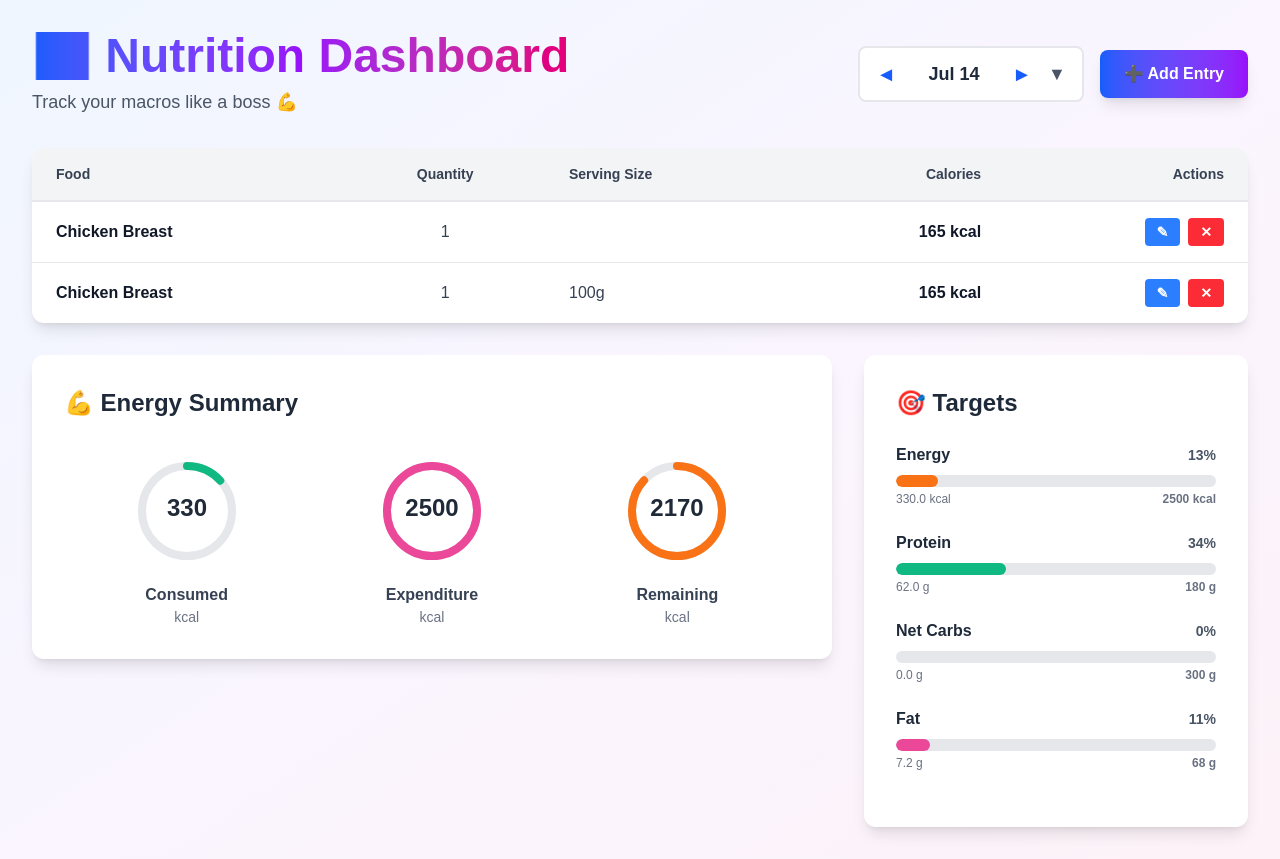
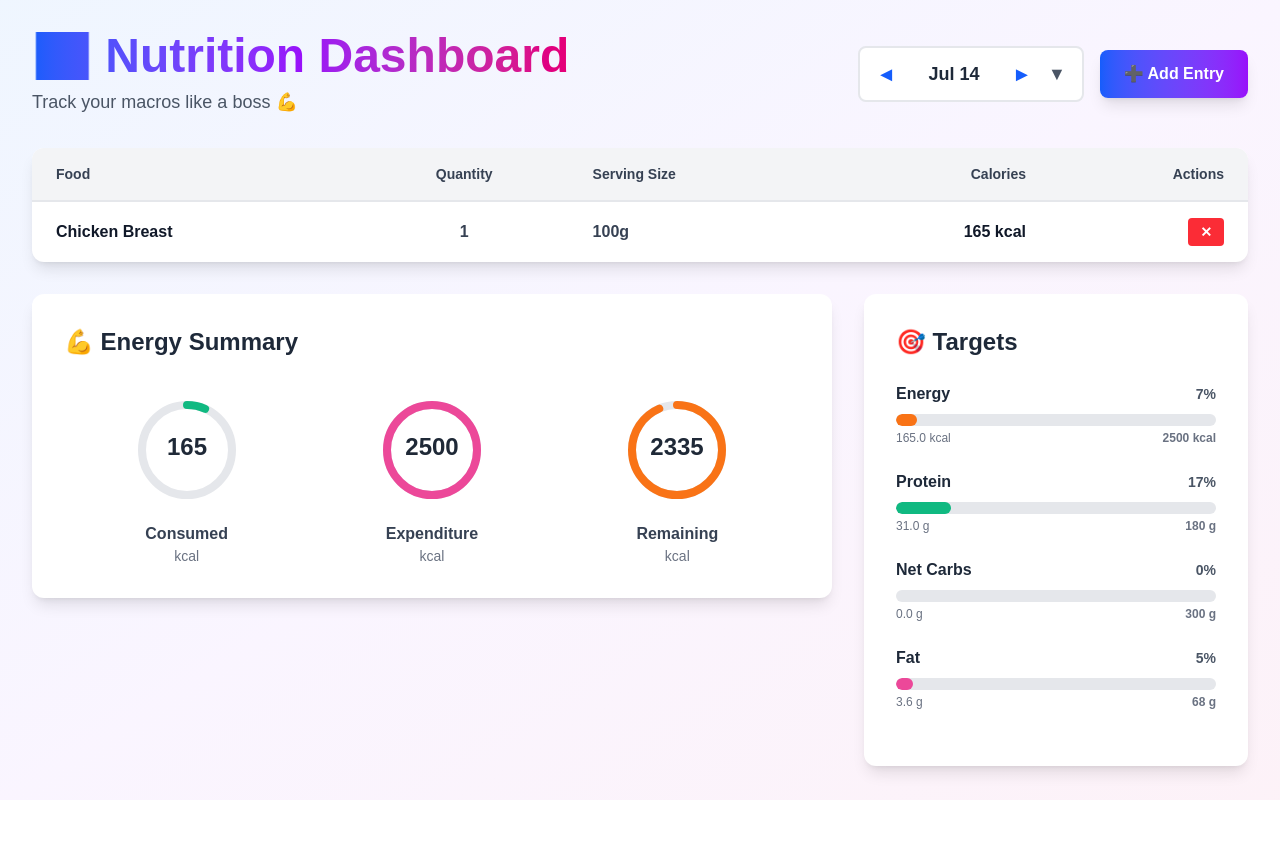
Before and after one commit to ErezBiren/cronometer-2, a Next.js app: page / in a window 1280 px wide. After the commit the page ends 800 px from the top, so only its background shows below. Built offline with nearby package versions, Linux system fonts and the light colour scheme.

Commit message:
Implement inline editing for nutrition entries in EntriesTable component

```diff
--- a/app/components/EntriesTable.tsx
+++ b/app/components/EntriesTable.tsx
@@ -1,20 +1,68 @@
+'use client';
+
+import { useState } from 'react';
 import { NutritionEntry } from '@/app/lib/calculations';
+
+interface Serving {
+  label: string;
+  grams: number;
+}
+
+interface Food {
+  id: string;
+  name: string;
+  servings: Serving[];
+  image: string;
+  calories: number;
+  protein: number;
+  carbs: number;
+  fat: number;
+}
 
 interface EntriesTableProps {
   entries: NutritionEntry[];
+  foods: Food[];
   onDelete: (id: string) => void;
   onEdit: (entry: NutritionEntry) => void;
+  onUpdateEntry: (id: string, quantity: number, serving: string) => Promise<void>;
   loading: boolean;
   animatingId: string | null;
 }
 
 export default function EntriesTable({
   entries,
+  foods,
   onDelete,
   onEdit,
+  onUpdateEntry,
   loading,
   animatingId,
 }: EntriesTableProps) {
+  const [editingId, setEditingId] = useState<string | null>(null);
+  const [editingQuantity, setEditingQuantity] = useState('');
+  const [editingServing, setEditingServing] = useState('');
+  const [savingId, setSavingId] = useState<string | null>(null);
+
+  const startInlineEdit = (entry: NutritionEntry) => {
+    setEditingId(entry.id);
+    setEditingQuantity(entry.quantity.toString());
+    setEditingServing(entry.serving);
+  };
+
+  const handleSaveInline = async (id: string) => {
+    setSavingId(id);
+    try {
+      await onUpdateEntry(id, parseInt(editingQuantity) || 1, editingServing);
+      setEditingId(null);
+    } finally {
+      setSavingId(null);
+    }
+  };
+
+  const getServingsForFood = (foodName: string): Serving[] => {
+    const food = foods.find(f => f.name === foodName);
+    return food?.servings || [];
+  };
   if (loading) {
     return (
       <div className="flex justify-center py-8">
@@ -56,18 +104,69 @@ export default function EntriesTable({
               <td className="px-6 py-4">
                 <p className="font-semibold text-gray-900">{entry.food}</p>
               </td>
-              <td className="px-6 py-4 text-center text-gray-700">{entry.quantity}</td>
-              <td className="px-6 py-4 text-left text-gray-700">{entry.serving}</td>
+              <td className="px-6 py-4 text-center">
+                {editingId === entry.id ? (
+                  <input
+                    type="number"
+                    min="1"
+                    value={editingQuantity}
+                    onChange={(e) => setEditingQuantity(e.target.value)}
+                    className="w-16 px-2 py-1 border-2 border-blue-200 rounded text-center font-semibold text-gray-900"
+                    autoFocus
+                  />
+                ) : (
+                  <span
+                    onClick={() => startInlineEdit(entry)}
+                    className="cursor-pointer text-gray-700 hover:text-blue-600 font-semibold"
+                  >
+                    {entry.quantity}
+                  </span>
+                )}
+              </td>
+              <td className="px-6 py-4 text-left">
+                {editingId === entry.id ? (
+                  <select
+                    value={editingServing}
+                    onChange={(e) => setEditingServing(e.target.value)}
+                    className="px-2 py-1 border-2 border-blue-200 rounded font-semibold text-gray-900"
+                  >
+                    {getServingsForFood(entry.food).map((serving) => (
+                      <option key={serving.label} value={serving.label}>
+                        {serving.label}
+                      </option>
+                    ))}
+                  </select>
+                ) : (
+                  <span
+                    onClick={() => startInlineEdit(entry)}
+                    className="cursor-pointer text-gray-700 hover:text-blue-600 font-semibold"
+                  >
+                    {entry.serving}
+                  </span>
+                )}
+              </td>
               <td className="px-6 py-4 text-right font-bold text-gray-900">{entry.calories} kcal</td>
               <td className="px-6 py-4 text-right">
+                {editingId === entry.id ? (
                   <div className="flex gap-2 justify-end">
                     <button
-                    onClick={() => onEdit(entry)}
-                    className="px-3 py-1 bg-blue-500 hover:bg-blue-600 text-white text-sm font-semibold rounded transition"
-                    title="Edit"
+                      onClick={() => handleSaveInline(entry.id)}
+                      disabled={savingId === entry.id}
+                      className="px-3 py-1 bg-green-500 hover:bg-green-600 text-white text-sm font-semibold rounded transition disabled:opacity-50"
+                      title="Save"
                     >
-                    ✎
+                      ✓
                     </button>
+                    <button
+                      onClick={() => setEditingId(null)}
+                      className="px-3 py-1 bg-gray-500 hover:bg-gray-600 text-white text-sm font-semibold rounded transition"
+                      title="Cancel"
+                    >
+                      ✕
+                    </button>
+                  </div>
+                ) : (
+                  <div className="flex gap-2 justify-end">
                     <button
                       onClick={() => onDelete(entry.id)}
                       className="px-3 py-1 bg-red-500 hover:bg-red-600 text-white text-sm font-semibold rounded transition"
@@ -76,6 +175,7 @@ export default function EntriesTable({
                       ✕
                     </button>
                   </div>
+                )}
               </td>
             </tr>
           ))}
--- a/app/page.tsx
+++ b/app/page.tsx
@@ -135,6 +135,42 @@ export default function Home() {
     }
   };
 
+  const handleUpdateEntry = async (id: string, quantity: number, serving: string) => {
+    try {
+      const entry = entries.find(e => e.id === id);
+      if (!entry) return;
+
+      const food = FOOD_DATABASE.find(f => f.name === entry.food);
+      if (!food) return;
+
+      const selectedServing = food.servings.find(s => s.label === serving);
+      if (!selectedServing) return;
+
+      const servingRatio = selectedServing.grams / 100;
+
+      const res = await fetch('/api/entries', {
+        method: 'PUT',
+        headers: { 'Content-Type': 'application/json' },
+        body: JSON.stringify({
+          id,
+          quantity,
+          serving,
+          calories: Math.round(food.calories * servingRatio * quantity),
+          protein: Math.round(food.protein * servingRatio * quantity * 10) / 10,
+          carbs: Math.round(food.carbs * servingRatio * quantity * 10) / 10,
+          fat: Math.round(food.fat * servingRatio * quantity * 10) / 10,
+        }),
+      });
+
+      if (res.ok) {
+        const updatedEntry = await res.json();
+        setEntries(entries.map(e => e.id === id ? updatedEntry : e));
+      }
+    } catch (error) {
+      console.error('Failed to update entry:', error);
+    }
+  };
+
   const todayEntries = entries.filter(e => e.date === selectedDate);
   const totals = calculateDailyTotals(entries, selectedDate);
 
@@ -213,8 +249,10 @@ export default function Home() {
         <div className="mb-8">
           <EntriesTable
             entries={todayEntries}
+            foods={FOOD_DATABASE}
             onDelete={handleDelete}
             onEdit={startEdit}
+            onUpdateEntry={handleUpdateEntry}
             loading={loading}
             animatingId={animatingId}
           />
--- a/data/entries.json
+++ b/data/entries.json
@@ -1,14 +1,4 @@
 [
-  {
-    "date": "2026-07-14",
-    "food": "Chicken Breast",
-    "quantity": 1,
-    "calories": 165,
-    "protein": 31,
-    "carbs": 0,
-    "fat": 3.6,
-    "id": "1784050680744"
-  },
   {
     "date": "2026-07-14",
     "food": "Chicken Breast",
@@ -18,6 +8,6 @@
     "protein": 31,
     "carbs": 0,
     "fat": 3.6,
-    "id": "1784050989264"
+    "id": "1784051127940"
   }
 ]
```
Lines whose indentation alone changed are shown as unchanged.
